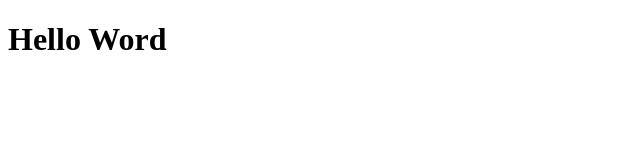
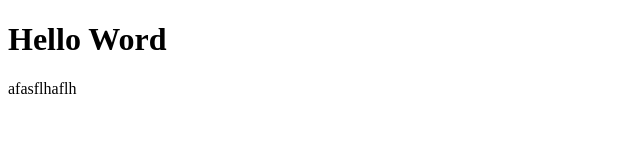
Before and after one commit to Ridwan2720/wpu-git-test, a plain HTML site: page index.html in a window 1280 px wide. Shown: the full height of the page, 0-640 px from the left. Drawn offline with Linux system fonts and the light colour scheme.

Commit message:
menambahkan paraghrap

```diff
--- a/index.html
+++ b/index.html
@@ -8,6 +8,6 @@
 </head>
 <body>
     <h1>Hello Word</h1>
-
+    <p>afasflhaflh</p>
 </body>
 </html>
```
